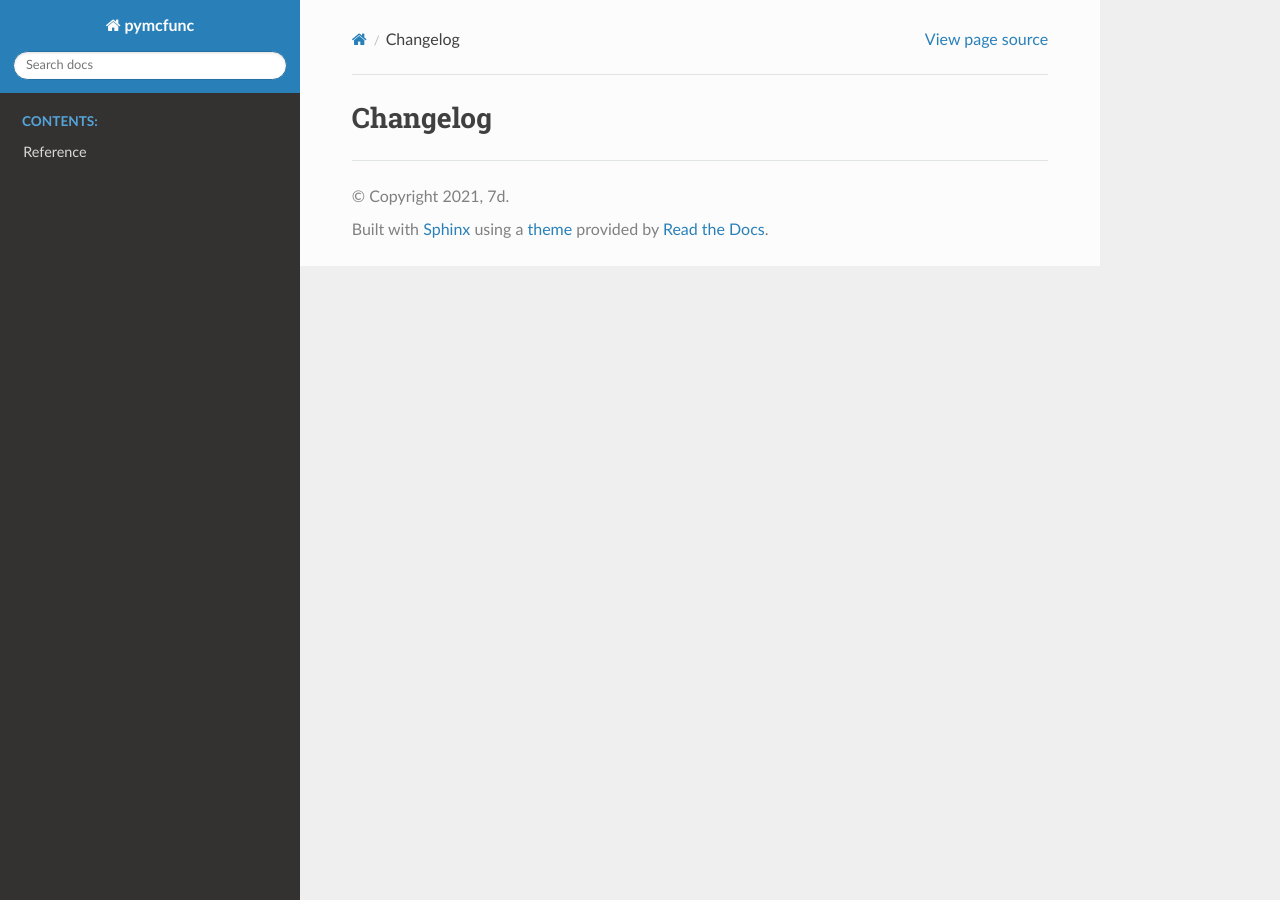
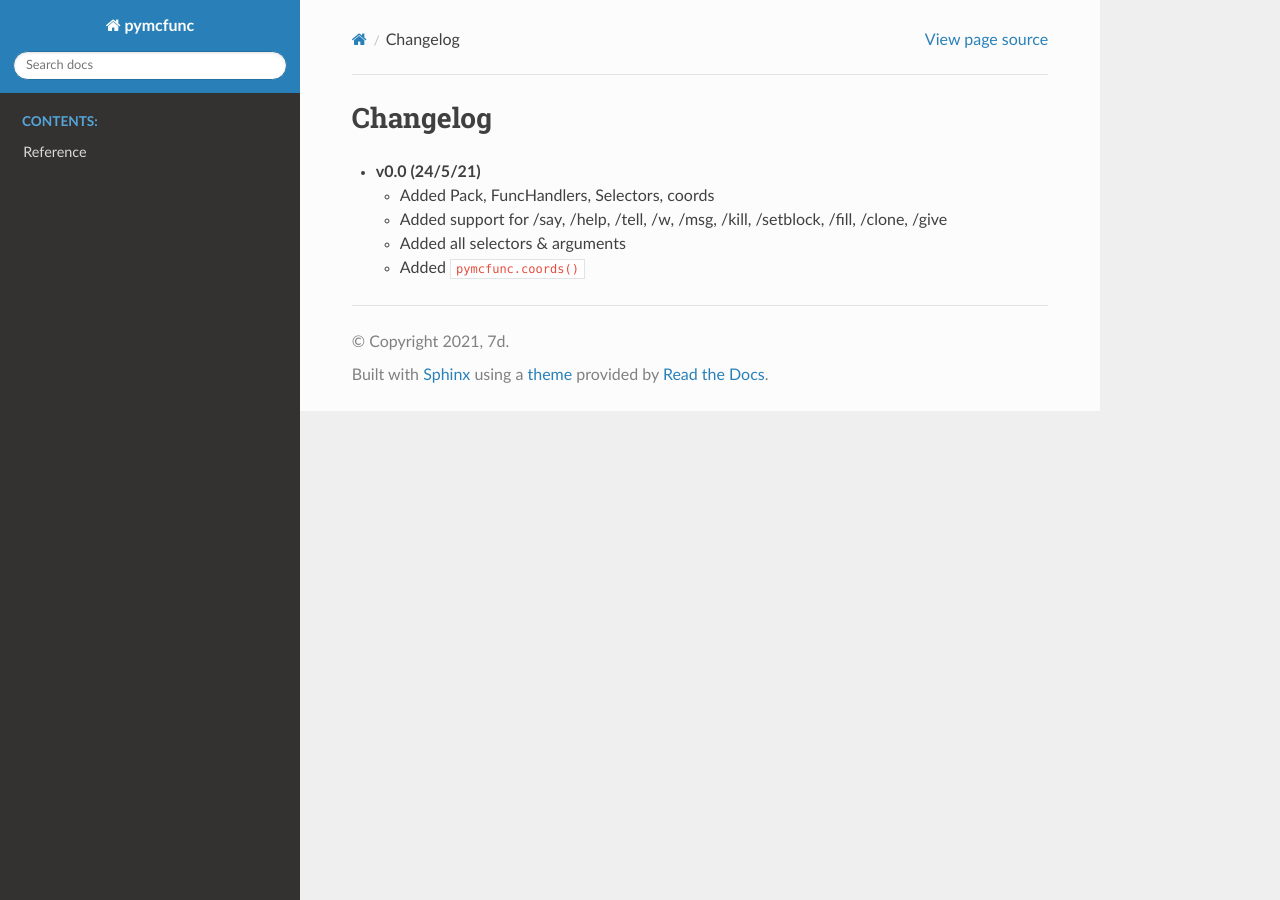
Before and after one commit to iiiii7d/pymcfunc, a Sphinx documentation site: the page built from docs/changelog.rst, in a window 1280 px wide. Built offline with Sphinx 7.4.7 and the Read the Docs theme 2.0.0, drawn with Linux system fonts in a browser that asks for light colours.

Commit message:
updated for v0.0

```diff
--- a/docs/changelog.rst
+++ b/docs/changelog.rst
@@ -1,2 +1,9 @@
 Changelog
 =========
+
+* **v0.0 (24/5/21)**
+
+  * Added Pack, FuncHandlers, Selectors, coords
+  * Added support for /say, /help, /tell, /w, /msg, /kill, /setblock, /fill, /clone, /give
+  * Added all selectors & arguments
+  * Added ``pymcfunc.coords()``
```
